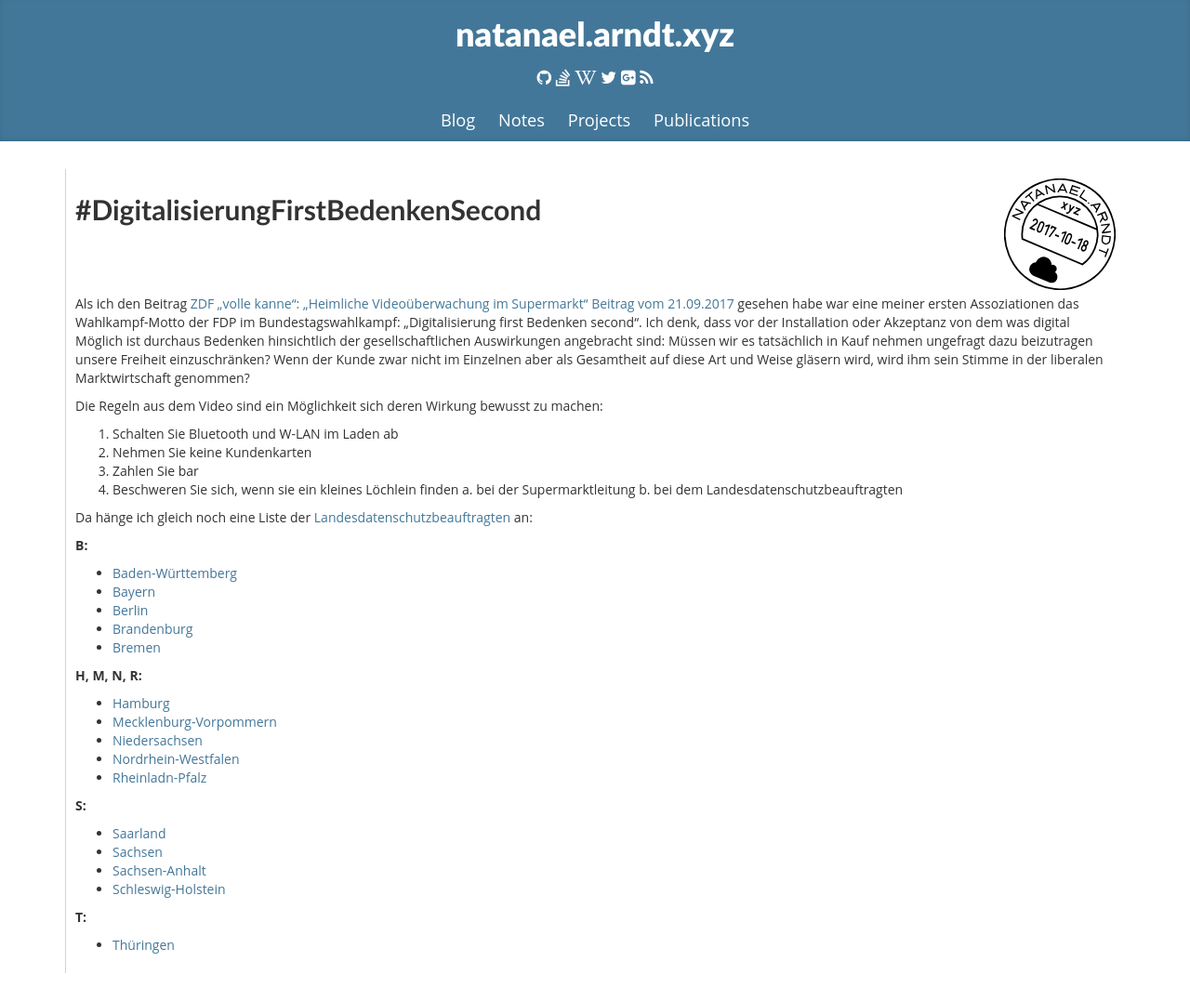
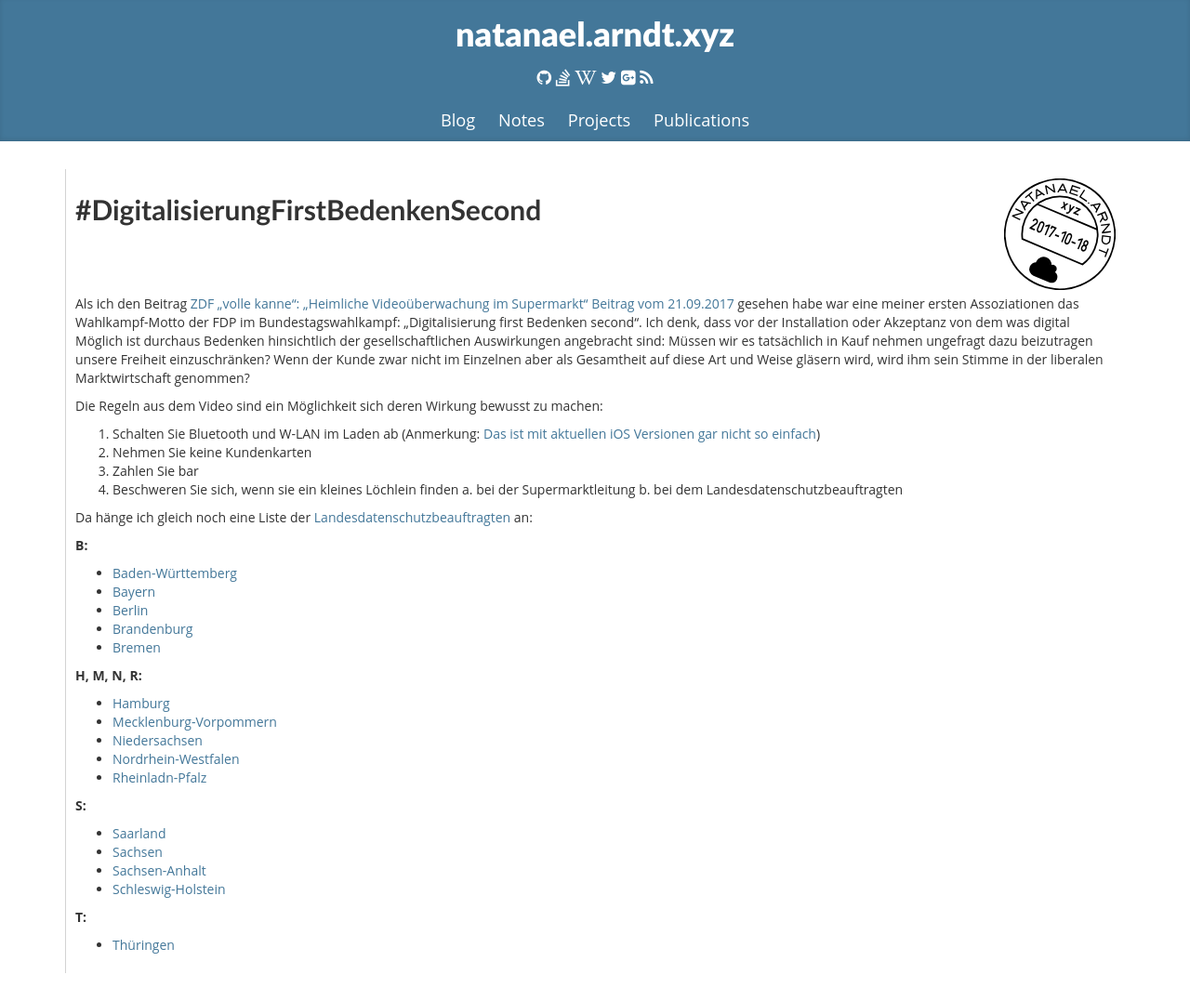
Before and after one commit to white-gecko/natanael.arndt.xyz, a Jekyll site: the page built from _posts/2017-10-18-bedenken-second.md, in a window 1280 px wide. Shown: the whole page at 93% size. Built offline with Jekyll 4.4.1, drawn with Linux system fonts in a browser that asks for light colours.

Commit message:
Add link

```diff
--- a/_posts/2017-10-18-bedenken-second.md
+++ b/_posts/2017-10-18-bedenken-second.md
@@ -12,7 +12,7 @@ Wenn der Kunde zwar nicht im Einzelnen aber als Gesamtheit auf diese Art und Wei
 
 Die Regeln aus dem Video sind ein Möglichkeit sich deren Wirkung bewusst zu machen:
 
-1. Schalten Sie Bluetooth und W-LAN im Laden ab
+1. Schalten Sie Bluetooth und W-LAN im Laden ab (Anmerkung: [Das ist mit aktuellen iOS Versionen gar nicht so einfach](https://www.heise.de/mac-and-i/meldung/Buergerrechtler-Apples-neuer-Bluetooth-und-WLAN-Schalter-schlecht-fuer-Sicherheit-3852464.html))
 2. Nehmen Sie keine Kundenkarten
 3. Zahlen Sie bar
 4. Beschweren Sie sich, wenn sie ein kleines Löchlein finden
```
